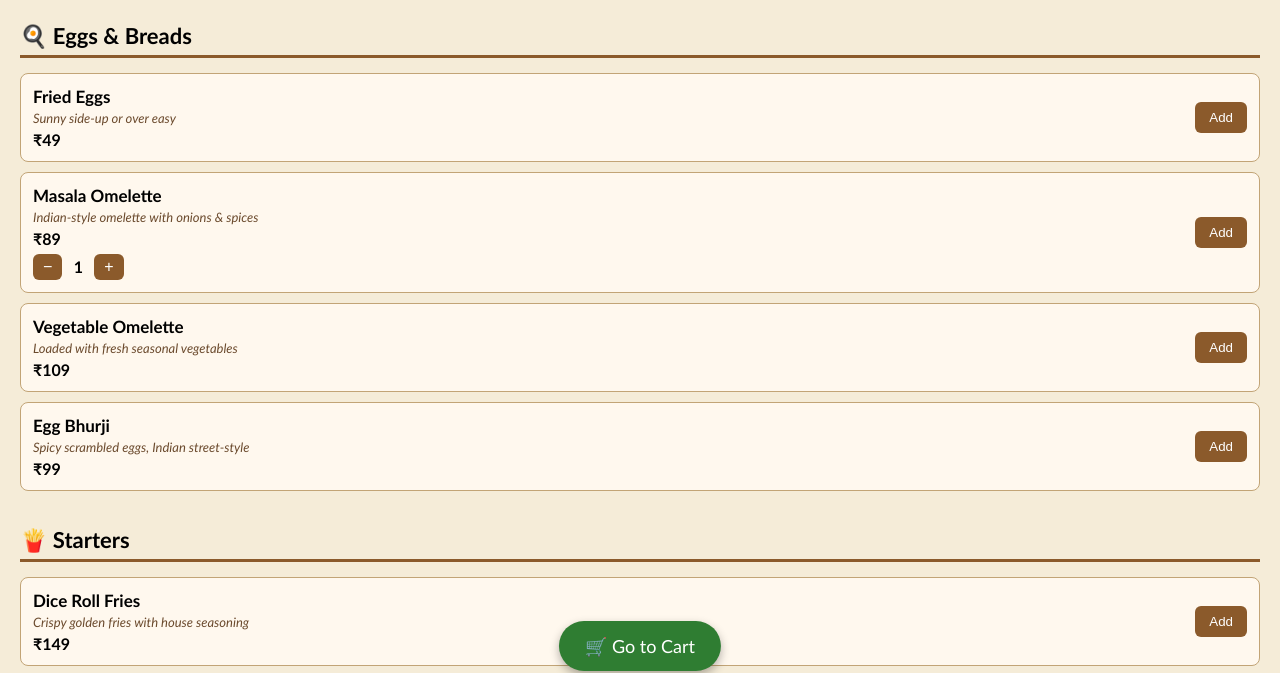
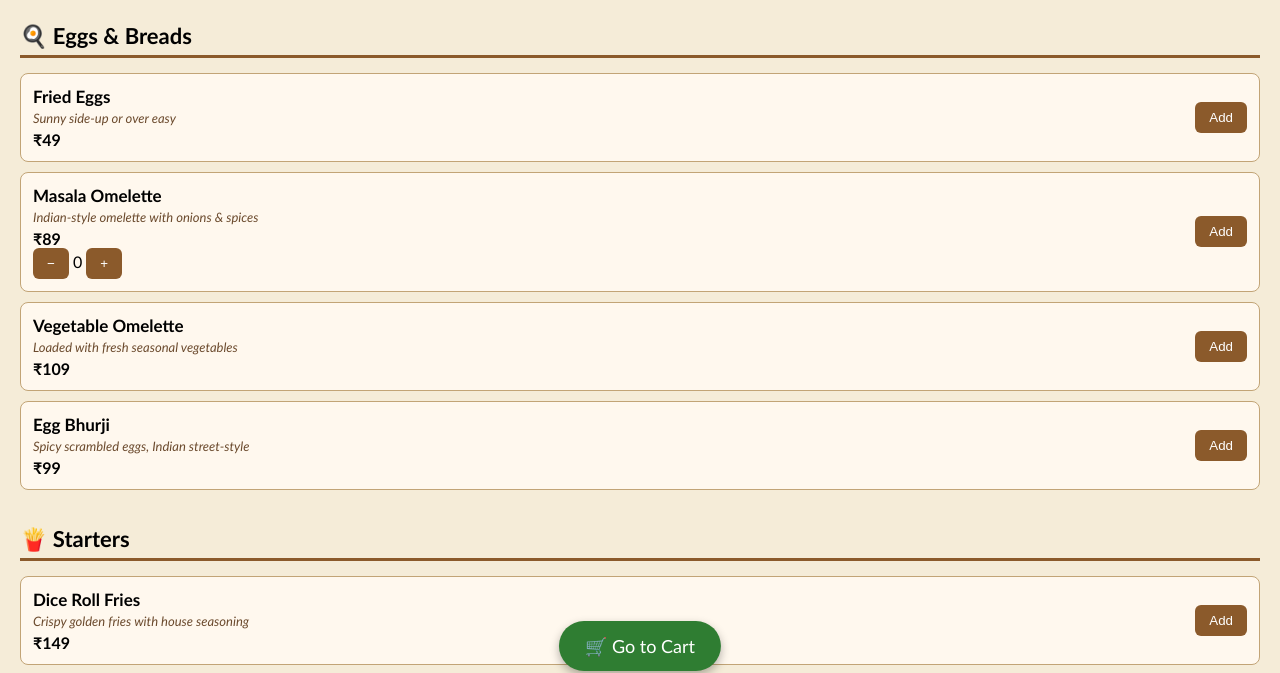
Before and after one commit to ChethanM98/qrcode-gathergamecafe, a website: page index.html in a window 1280 px wide. Shown: the part 109-782 px from the top of the page. Drawn offline with Linux system fonts and the light colour scheme; no server answers.

Commit message:
Update index.html

```diff
--- a/index.html
+++ b/index.html
@@ -139,12 +139,9 @@ button:hover {
     <h3>Masala Omelette</h3>
     <span class="desc">Indian-style omelette with onions & spices</span>
     <p>₹89</p>
-
-    <div class="qty-control">
       <button onclick="changeQty('masala_omelette', -1)">−</button>
-      <span id="qty-masala_omelette">1</span>
+      <span id="qty-masala_omelette">0</span>
       <button onclick="changeQty('masala_omelette', 1)">+</button>
-    </div>
   </div>
 
   <button onclick="addToCart('Masala Omelette', 89, 'masala_omelette')">
```
